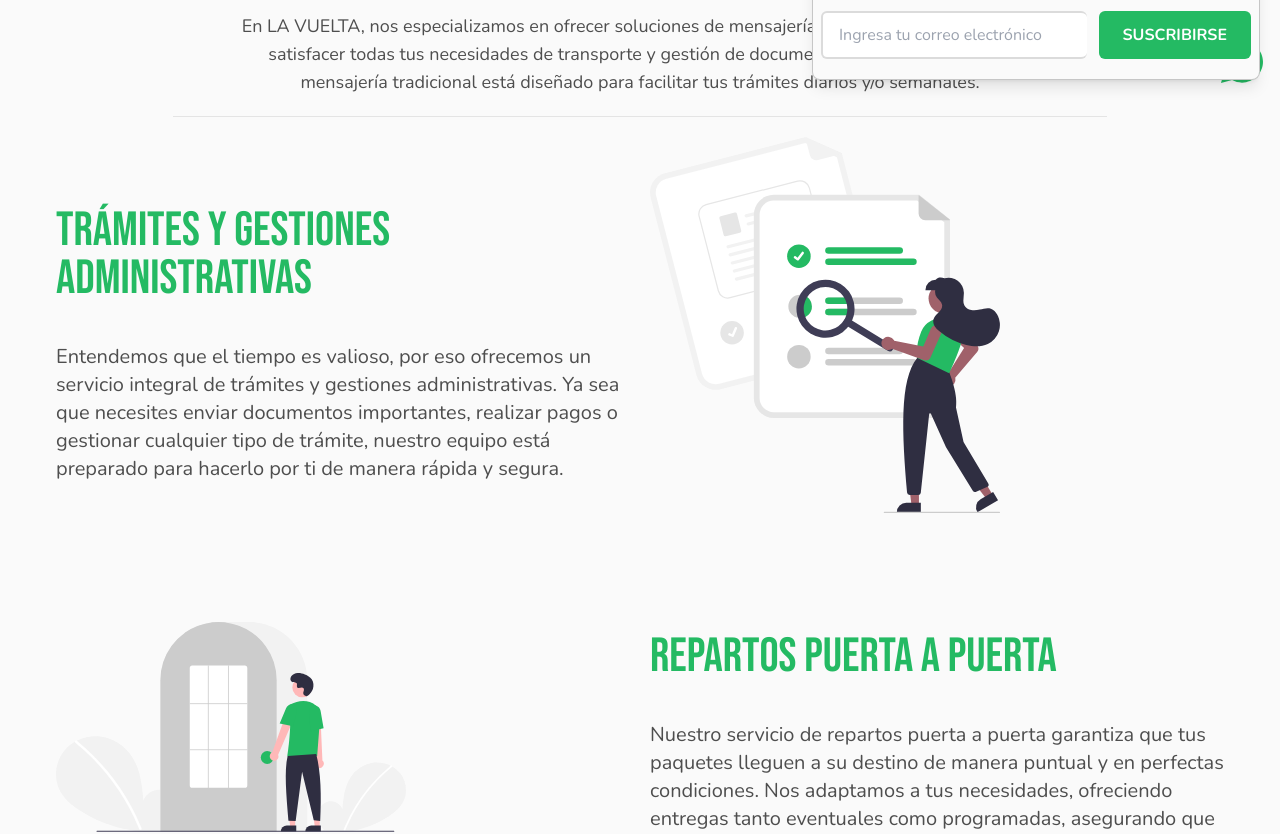
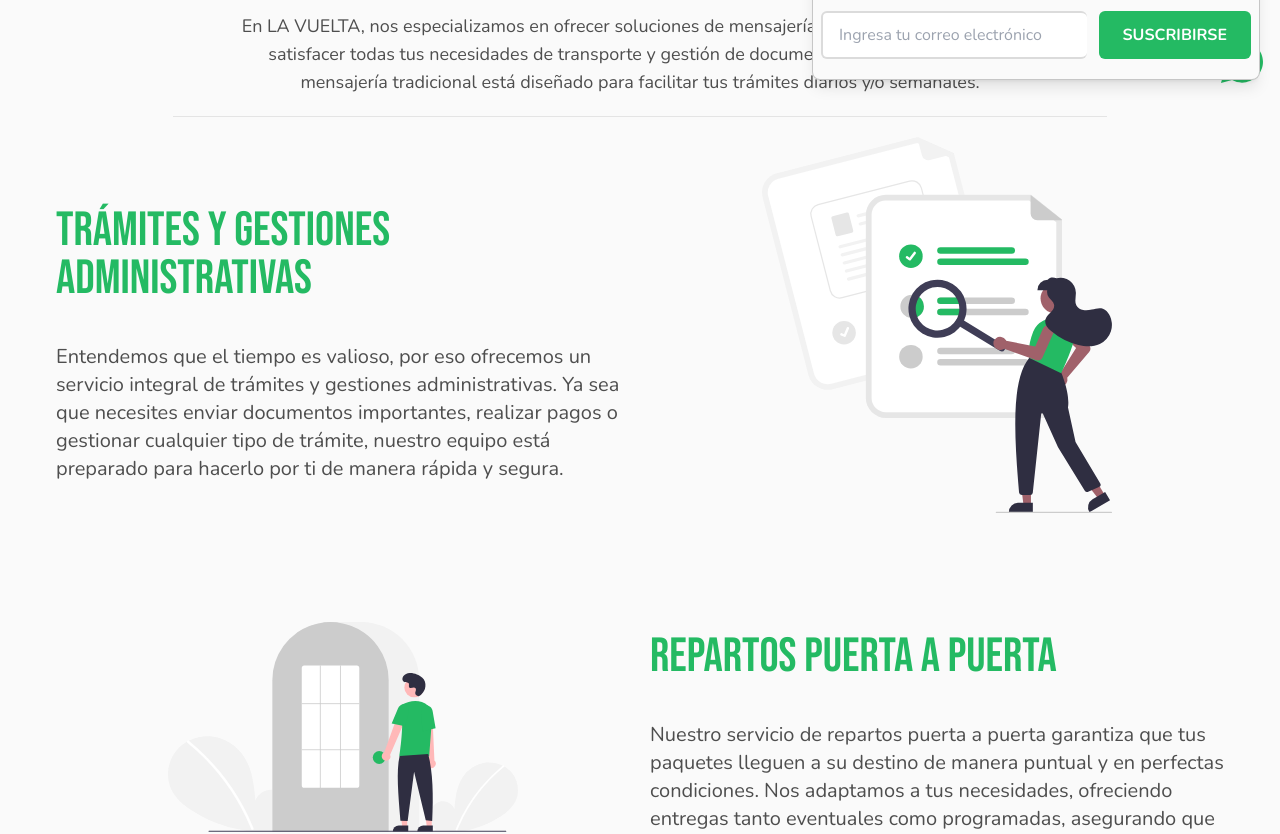
Before and after one commit to LautaroGando/GLU-Logistica, a Next.js app: page /logistics-services in a window 1280 px wide. Shown: the part 700-1534 px from the top of the page. Built offline with nearby package versions, Linux system fonts and the light colour scheme.

Commit message:
Corrigiendo soluciones logisticas.

```diff
--- a/src/components/LogisticsServicesComponents/Sections/Sections.tsx
+++ b/src/components/LogisticsServicesComponents/Sections/Sections.tsx
@@ -47,11 +47,7 @@ export const Sections: React.FC<ISectionsProps> = ({ id }: ISectionsProps) => {
               {text.text}
             </p>
           </div>
-          <div
-            className={`hidden lg:w-1/2 lg:flex lg:${
-              i % 2 === 0 ? "justify-end" : "justify-start"
-            }`}
-          >
+          <div className="hidden lg:w-1/2 lg:flex lg:justify-center">
             <Image
               className="w-[240px] sm:w-[300px] lg:w-[350px]"
               src={text.img}
```
